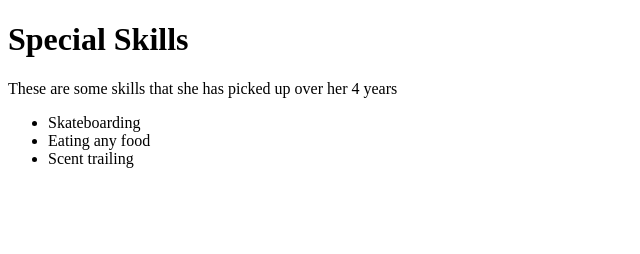
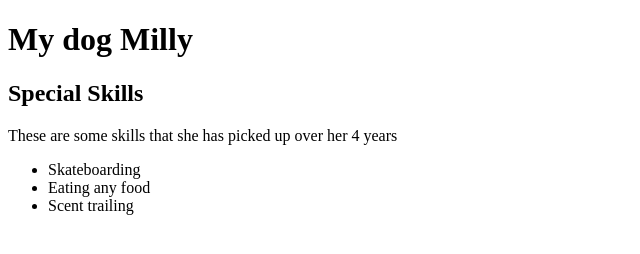
Before and after one commit to jmlden36/milly-page, a plain HTML site: page milly-page.html in a window 1280 px wide. Shown: the whole page, without its empty margins (0-640 px from the left). Drawn offline with Linux system fonts and the light colour scheme.

Commit message:
add title heading My dog Milly

```diff
--- a/milly-page.html
+++ b/milly-page.html
@@ -4,7 +4,8 @@
   <title>My dog Milly</title>
 </head>
 <body>
-  <h1>Special Skills</h1>
+  <h1>My dog Milly</h1>
+  <h2>Special Skills</h2>
   <p>These are some skills that she has picked up over her 4 years</p>
   <ul>
     <li>Skateboarding</li>
```
